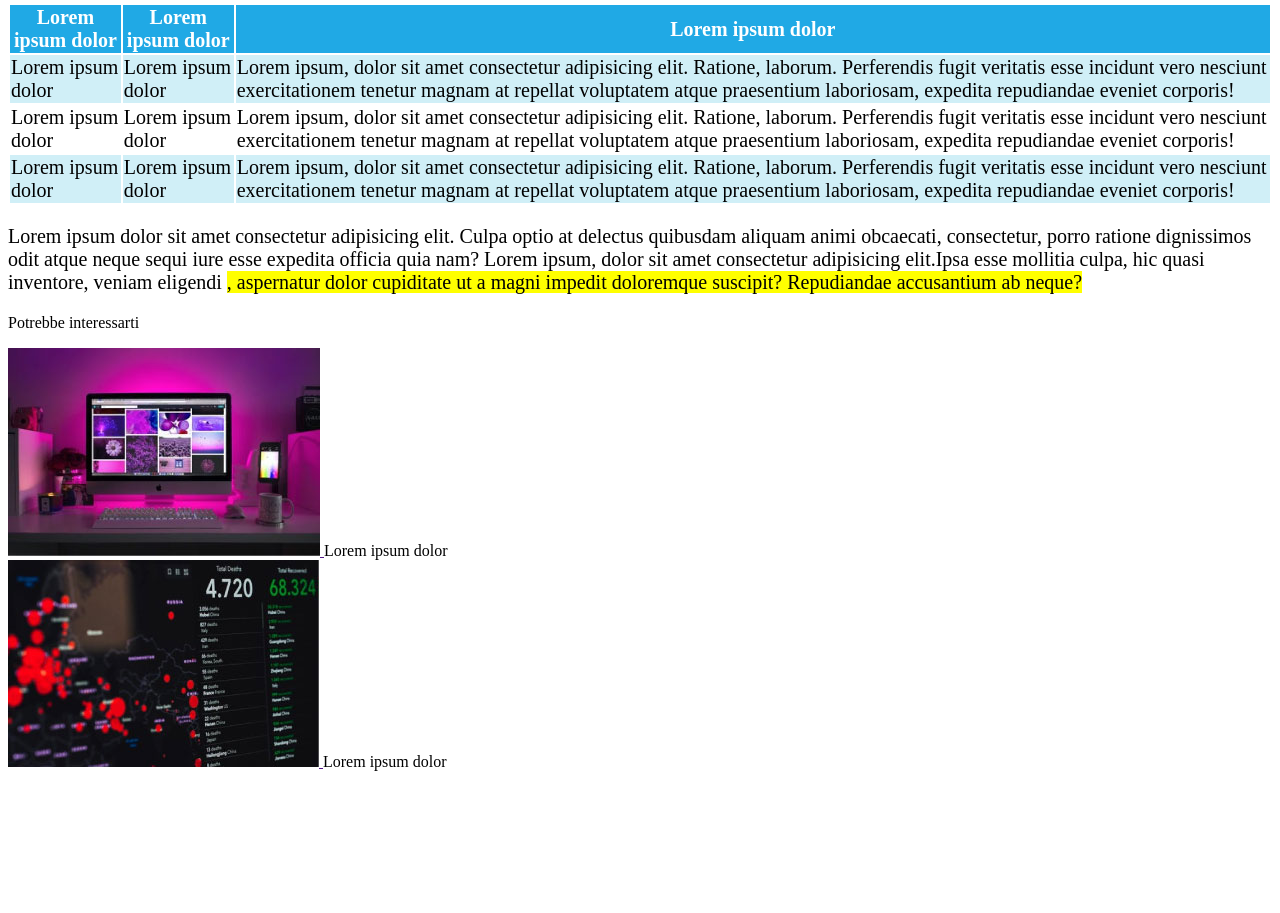
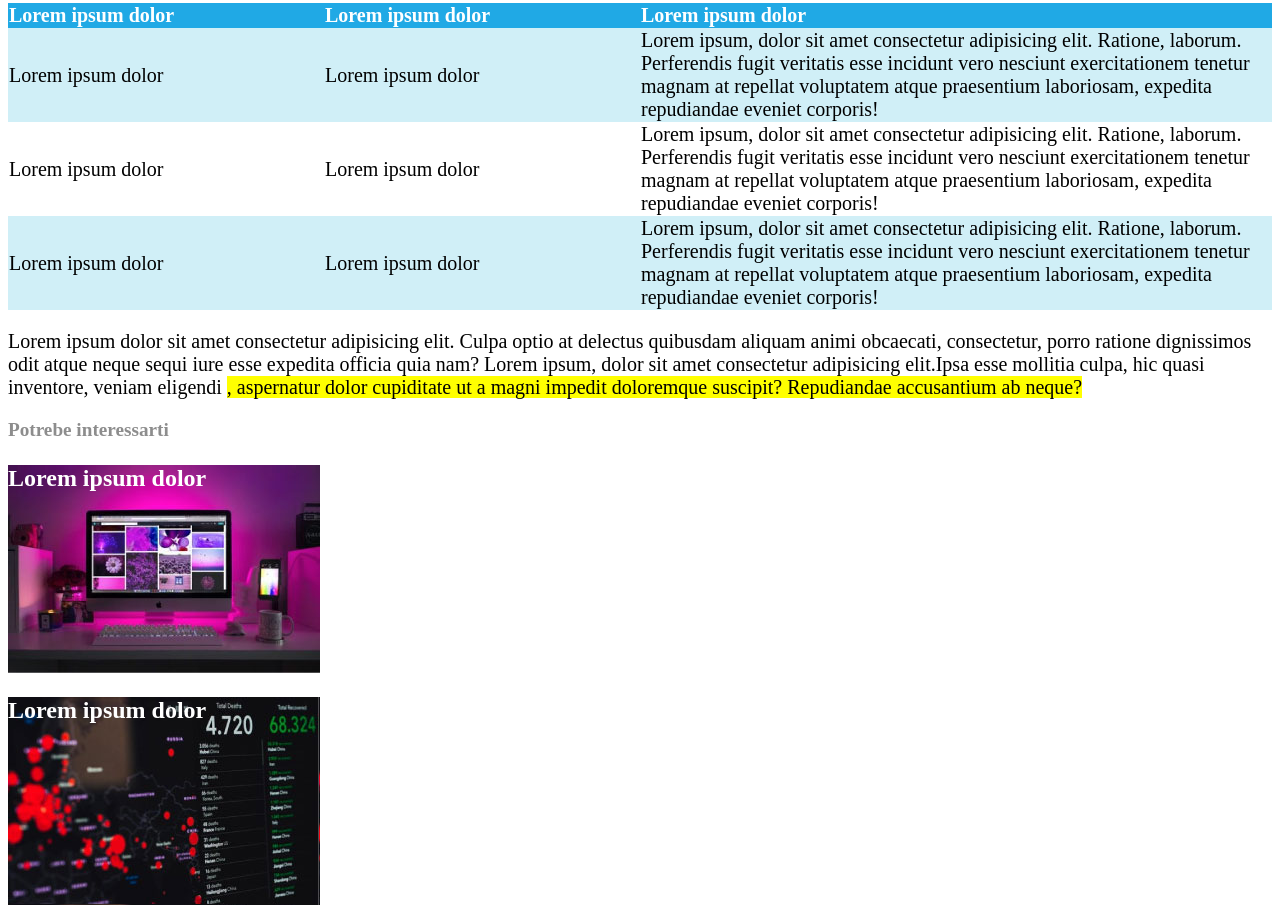
Before and after one commit to iliescumichele/html-css-booleaner, a plain HTML site: page index.html in a window 1280 px wide. Shown: the part 879-1792 px from the top of the page. Before the commit the page ends 1658 px from the top, so only its background shows below. Drawn offline with Linux system fonts and the light colour scheme.

Commit message:
Added css styling

```diff
--- a/index.html
+++ b/index.html
@@ -51,14 +51,14 @@
           <tr>
             <th class="table_left">Lorem ipsum dolor</th>
             <th class="table_middle">Lorem ipsum dolor</th>
-            <th class="table_top">Lorem ipsum dolor</th>
+            <th class="table_right">Lorem ipsum dolor</th>
           </tr>
         </thead>
         <tbody>
-          <tr>
-            <td class="table_row_top_bottom">Lorem ipsum dolor</td>
-            <td class="table_row_top_bottom">Lorem ipsum dolor</td>
-            <td class="table_row_top_bottom">Lorem ipsum, dolor sit amet consectetur adipisicing elit. Ratione, laborum. Perferendis fugit veritatis esse incidunt vero nesciunt exercitationem tenetur magnam at repellat voluptatem atque praesentium laboriosam, expedita repudiandae eveniet corporis!
+          <tr class="table_row_top_bottom">
+            <td>Lorem ipsum dolor</td>
+            <td>Lorem ipsum dolor</td>
+            <td>Lorem ipsum, dolor sit amet consectetur adipisicing elit. Ratione, laborum. Perferendis fugit veritatis esse incidunt vero nesciunt exercitationem tenetur magnam at repellat voluptatem atque praesentium laboriosam, expedita repudiandae eveniet corporis!
             </td>
           </tr>
           <tr>
@@ -67,10 +67,10 @@
             <td>Lorem ipsum, dolor sit amet consectetur adipisicing elit. Ratione, laborum. Perferendis fugit veritatis esse incidunt vero nesciunt exercitationem tenetur magnam at repellat voluptatem atque praesentium laboriosam, expedita repudiandae eveniet corporis!
             </td>
           </tr>
-          <tr>
-            <td class="table_row_top_bottom">Lorem ipsum dolor</td>
-            <td class="table_row_top_bottom">Lorem ipsum dolor</td>
-            <td class="table_row_top_bottom">Lorem ipsum, dolor sit amet consectetur adipisicing elit. Ratione, laborum. Perferendis fugit veritatis esse incidunt vero nesciunt exercitationem tenetur magnam at repellat voluptatem atque praesentium laboriosam, expedita repudiandae eveniet corporis!
+          <tr class="table_row_top_bottom">
+            <td>Lorem ipsum dolor</td>
+            <td>Lorem ipsum dolor</td>
+            <td>Lorem ipsum, dolor sit amet consectetur adipisicing elit. Ratione, laborum. Perferendis fugit veritatis esse incidunt vero nesciunt exercitationem tenetur magnam at repellat voluptatem atque praesentium laboriosam, expedita repudiandae eveniet corporis!
             </td>
           </tr>
         </tbody>
@@ -86,7 +86,7 @@
   </main>
 
   <footer>
-    <p>Potrebbe interessarti</p>
+    <!-- <p><strong>Potrebe interessarti</strong></p>
       <div>
         <a target="_blank" href="">
           <img src="img/monitor.jpg" alt="Picture of Mac" title="Click">
@@ -95,10 +95,15 @@
       </div>
       <div>
         <a target="_blank" href="">
-          <img src="img/graph.jpg" alt="Graphic" title="Click">
+          <img class="img_footer" src="img/graph.jpg" alt="Graphic" title="Click">
         </a>
         <span>Lorem ipsum dolor</span>
-      </div>
+      </div> -->
+
+      <p><strong>Potrebe interessarti</strong></p>
+      <p id="image_link1"><strong>Lorem ipsum dolor</strong></p>
+      <p id="image_link2"><strong>Lorem ipsum dolor</strong></p>
+
   </footer>
 
 </body>
--- a/style.css
+++ b/style.css
@@ -48,3 +48,46 @@ thead{
 .table_row_top_bottom{
   background-color: #b0e4f198;
 }
+
+table{
+  border-spacing: 0px;
+}
+
+.table_left{
+  width: 25%;
+  text-align: left;
+}
+
+.table_middle{
+  width: 25%;
+  text-align: left;
+}
+
+.table_right{
+  width: 50%;
+  text-align: left;
+}
+
+footer>p{
+  color: #8d8d8d;
+  font-size: larger;
+  margin-bottom: 5px;
+}
+
+#image_link1{
+  color: white;
+  text-align: left;
+  font-size: x-large;
+  background-image: url(img/monitor.jpg);
+  width: 312px;
+  height: 208px;
+}
+
+#image_link2{
+  color: white;
+  text-align: left;
+  font-size: x-large;
+  background-image: url(img/graph.jpg);
+  width: 312px;
+  height: 208px;
+}
```
